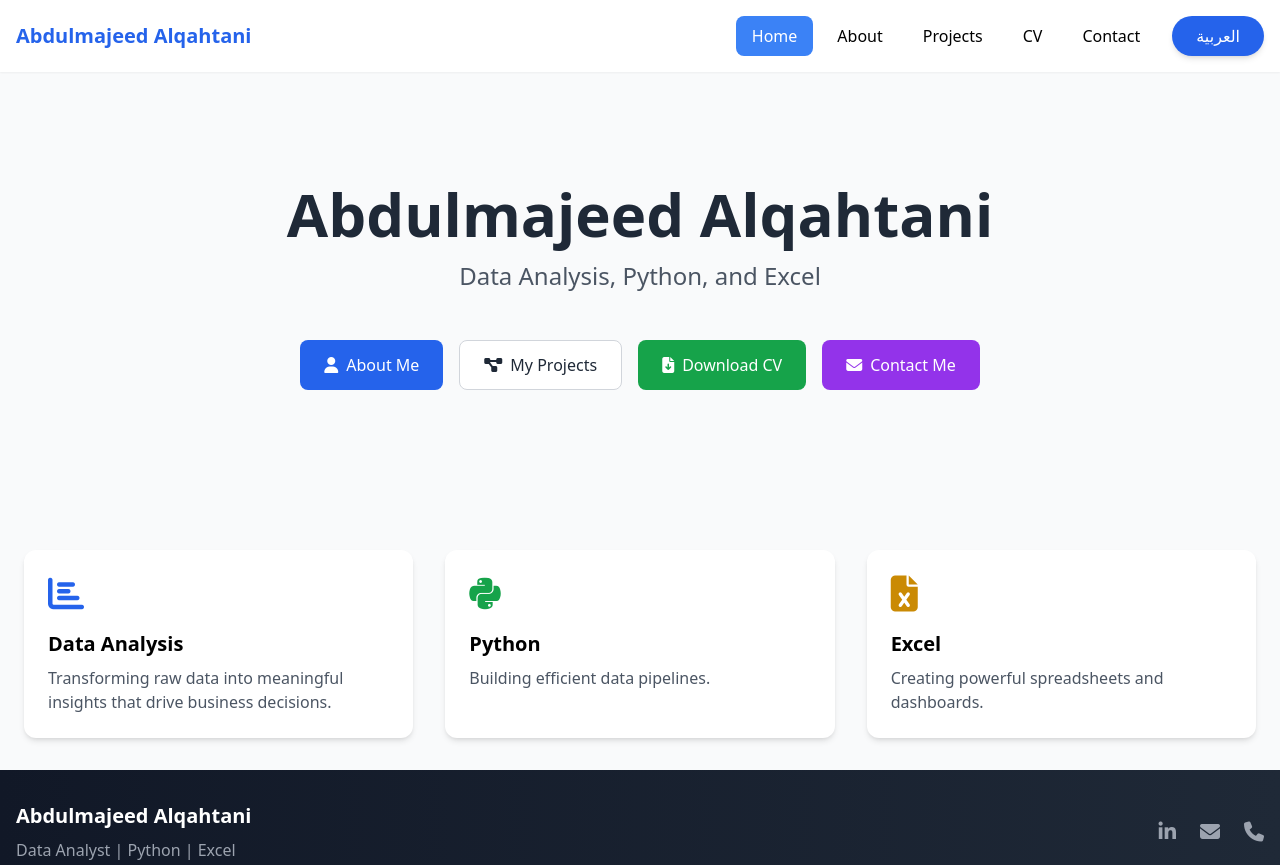
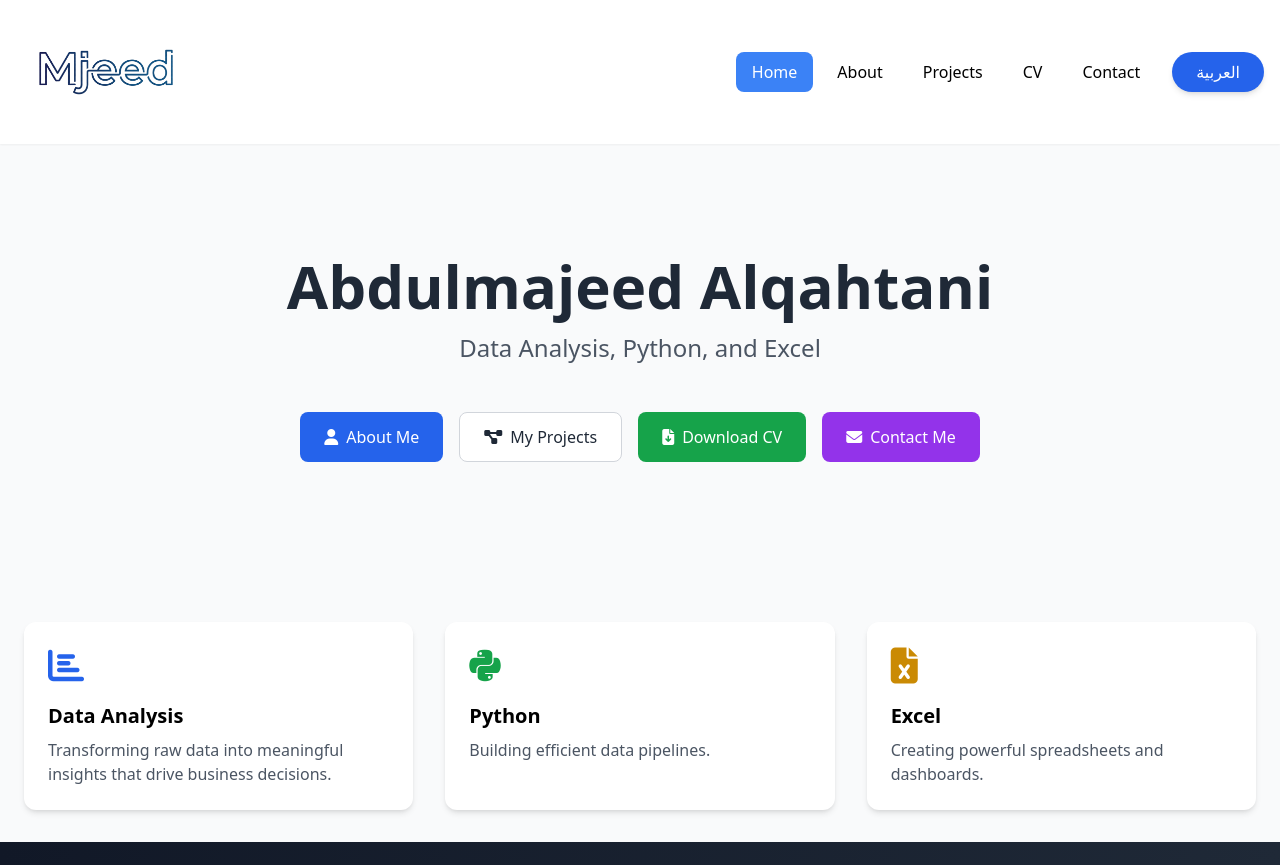
Before and after one commit to mjeed-q/portfolio, a plain HTML site: page index.html in a window 1280 px wide. Shown: the top 865 px of the page. Drawn offline with nearby package versions, Linux system fonts and the light colour scheme; a web font is replaced by a local one.

Commit message:
Update index.html

```diff
--- a/index.html
+++ b/index.html
@@ -87,9 +87,12 @@
     <!-- Header/Navigation -->
     <header class="bg-white shadow-sm sticky top-0 z-10">
     <div class="container mx-auto px-4 py-4 flex justify-between items-center">
-        <h1 onclick="showPage('home')" data-i18n="name" class="text-xl font-bold text-blue-600 cursor-pointer hover:text-blue-800 transition">
-            Abdulmajeed Alqahtani
-        </h1>
+         <div onclick="showPage('home')"
+        class="cursor-pointer transform transition-all duration-300 hover:scale-105 active:scale-95 hover:brightness-110 flex items-center py-2">
+
+          <img src="loogo.png" alt="Mjeed Logo" class="h-16 md:h-24 w-auto object-contain">
+          </div>
+
 
         <div class="flex items-center space-x-4 rtl:space-x-reverse">
             <nav class="hidden md:flex space-x-2 rtl:space-x-reverse">
```
